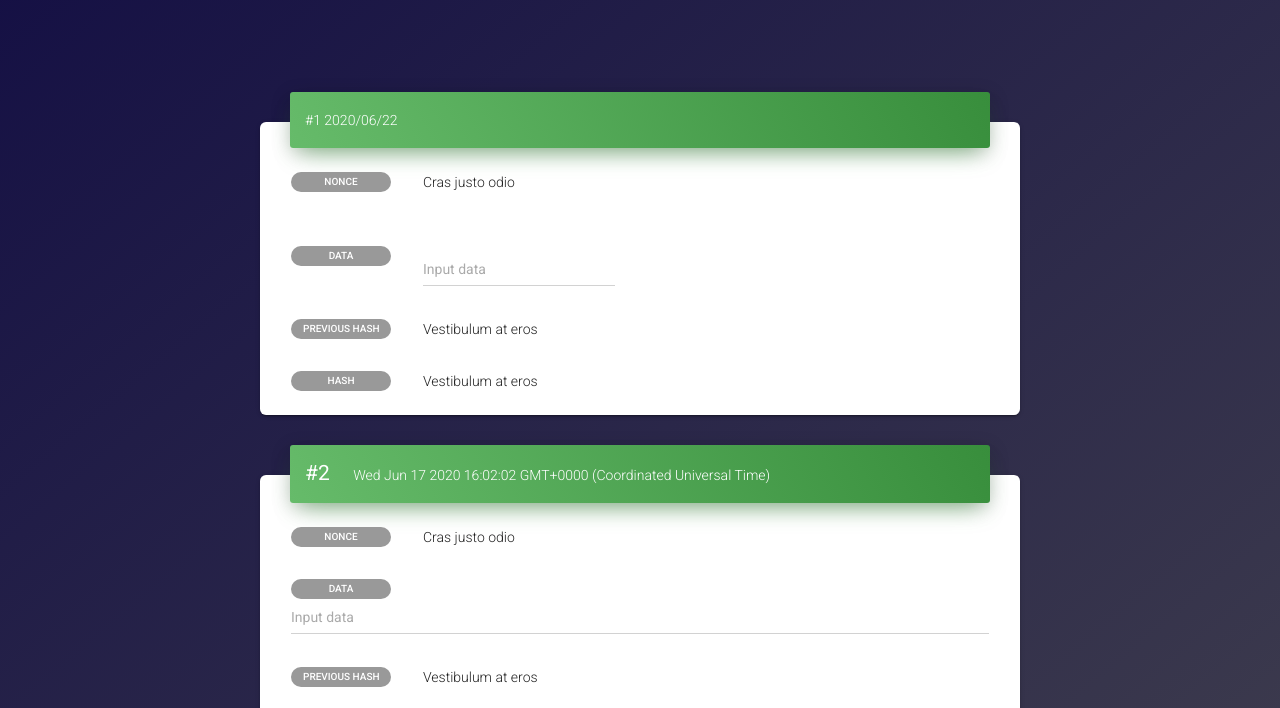
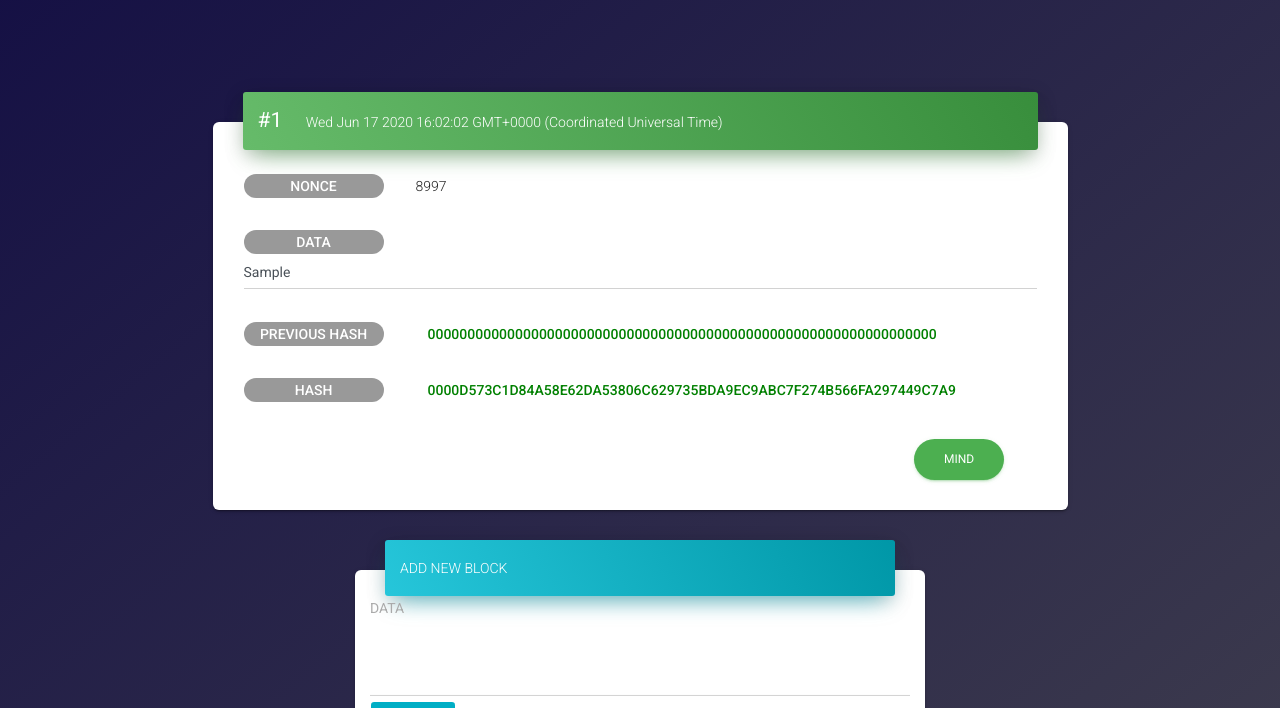
Before and after one commit to yen-cheng/blockchain, a plain HTML site: page index.html in a window 1280 px wide. Both pictures are taken after typing "Sample" into the empty fields and a click on the button "ADD". Shown: the part 92-800 px from the top of the page. Drawn offline with Linux system fonts and the light colour scheme; some packages are replaced by stand-ins of ours.

Commit message:
complete all the feature

```diff
--- a/index.css
+++ b/index.css
@@ -63,10 +63,22 @@ h1 {
 }
 
 .card {
-  width: 30%;
+  width: 50%;
 }
 
 strong {
   font-size: 1.5em;
   margin-right: 20px;
 }
+
+.mindBtn {
+  margin-left: auto;
+}
+
+.badge {
+  font-size: 1em;
+}
+
+.mindBtn {
+  margin-left: auto;
+}
--- a/index.html
+++ b/index.html
@@ -27,37 +27,7 @@
       <h1 class="brand text-center">Blockchain</h1>
 
       <div id="chain">
-        <div class="row justify-content-center" id="1">
-          <div class="card card-nav-tabs col-8">
-            <div class="card-header card-header-success">
-              #1 <span>2020/06/22</span>
-            </div>
-            <ul class="list-group list-group-flush">
-              <li class="list-group-item">
-                <span class="badge badge-pill badge-default label">NONCE</span
-                >Cras justo odio
-              </li>
-              <li class="list-group-item">
-                <span class="badge badge-pill badge-default label">DATA</span
-                ><input
-                  type="text"
-                  class="form-control"
-                  aria-describedby="data"
-                  placeholder="Input data"
-                />
-              </li>
-              <li class="list-group-item">
-                <span class="badge badge-pill badge-default label"
-                  >Previous Hash</span
-                >Vestibulum at eros
-              </li>
-              <li class="list-group-item">
-                <span class="badge badge-pill badge-default label">Hash</span
-                >Vestibulum at eros
-              </li>
-            </ul>
-          </div>
-        </div>
+        <div id="block_0"></div>
       </div>
       <div id="addition">
         <div class="row justify-content-center">
@@ -66,12 +36,8 @@
               ADD NEW BLOCK
             </div>
             <div class="form-group">
-              <label for="exampleFormControlTextarea1">DATA</label>
-              <textarea
-                class="form-control"
-                id="exampleFormControlTextarea1"
-                rows="3"
-              ></textarea>
+              <label for="newBlock">DATA</label>
+              <textarea class="form-control" id="newBlock" rows="3"></textarea>
               <button type="button" class="btn btn-info" id="addBlock">
                 ADD
               </button>
--- a/main.js
+++ b/main.js
@@ -1,46 +1,72 @@
 $(function () {
-  var lastBlock = 1;
-  var blockNum = 1;
+  const INITIAL_HASH =
+    "0000000000000000000000000000000000000000000000000000000000000000";
+  const VALIDATION = "000";
 
-  class block {
-    constructor(data, nonce, previousHash, hash) {
-      this.id = blockNum++;
+  var blockNum = 0;
+  const blockChain = [];
+
+  class Block {
+    constructor(id, data, nonce, hash) {
+      this.id = id;
       this.data = data;
       this.nonce = nonce;
-      this.previousHash = previousHash;
       this.hash = hash;
-      this.hashLegal = true;
-      this.preHashLegal = true;
-    }
-
-    checkLegal() {
-      if (!hash.startsWith("000")) {
-        this.hashLegal = false;
-      }
-      if (!hash.startsWith("000")) {
-        this.previousHash = false;
-      }
     }
   }
 
+  const generateValidateHash = (preHash, data) => {
+    let nonce = 0;
+    while (true) {
+      let test = data + preHash + nonce;
+      let hash = sha256(test);
+      if (hash.startsWith(VALIDATION)) {
+        return { nonce: nonce, hash: hash };
+      }
+      nonce++;
+    }
+  };
+
+  const generateHash = (preHash, data, nonce) => {
+    let test = data + preHash + nonce;
+    let hash = sha256(test);
+    return hash;
+  };
+
   $("#addBlock").click(function () {
-    lastBlock++;
-    $("#1").after(`
-        <div class="row justify-content-center" id="${lastBlock}">
-        <div class="card card-nav-tabs col-8">
-        <div class="card-header card-header-success">
-            <strong>#${lastBlock}</strong> <span>${new Date()}</span>
+    blockNum++;
+    let preHash;
+    let previousId = "#block_" + (blockNum - 1);
+    let data = $("#newBlock").val();
+
+    if (blockNum === 1) {
+      preHash = INITIAL_HASH;
+    } else {
+      preHash = blockChain[blockNum - 2].hash;
+    }
+    let { nonce, hash } = generateValidateHash(preHash, data);
+
+    const block = new Block(blockNum, data, nonce, hash);
+    blockChain.push(block);
+    $(previousId).after(`
+        <div class="row justify-content-center" id="block_${block.id}">
+        <div class="card card-nav-tabs col-9">
+        <div class="card-header card-header-success" id="block-header_${
+          block.id
+        }">
+            <strong>#${block.id}</strong> <span>${new Date()}</span>
         </div>
         <ul class="list-group list-group-flush">
             <li class="list-group-item">
             <span class="badge badge-pill badge-default label">NONCE</span
-            >Cras justo odio
+            ><span id="nonce_${block.id}">${block.nonce}</span>
             </li>
             <li class="list-group-item">
             <span class="badge badge-pill badge-default label">DATA</span
             ><input
                 type="text"
-                class="form-control"
+                id="data_${block.id}"
+                class="form-control block-data"
                 aria-describedby="data"
                 placeholder="Input data"
             />
@@ -48,15 +74,89 @@ $(function () {
             <li class="list-group-item">
             <span class="badge badge-pill badge-default label"
                 >Previous Hash</span
-            >Vestibulum at eros
+            ><span class="badge badge-pill hash_${
+              block.id - 1
+            }">${preHash}</span>
             </li>
             <li class="list-group-item">
             <span class="badge badge-pill badge-default label">Hash</span
-            >Vestibulum at eros
+            ><span class="badge badge-pill hash_${
+              block.id
+            }">${block.hash}</span>
             </li>
+            <li class="list-group-item"><button class="btn btn-success btn-round mindBtn" id="mindBtn_${
+              block.id
+            }">MIND</button></li>
         </ul>
         </div>
     </div>
     `);
+    let dataId = "#data_" + block.id;
+    let hashId = ".hash_" + block.id;
+    let preHashId = ".hash_" + (block.id - 1);
+    $(dataId).val(block.data);
+    $(hashId).css("color", "green");
+    if (preHash.startsWith(VALIDATION)) {
+      $(preHashId).css("color", "green");
+    } else {
+      $(preHashId).css("color", "red");
+    }
+    $("#newBlock").val("");
+
+    $("input").on("input", function (event) {
+      let id = event.target.id;
+      let block_id = parseInt(id.split("_")[1]);
+      blockChain[block_id - 1].data = $(this).val();
+      for (let i = block_id - 1; i < blockChain.length; i++) {
+        let preHash;
+        if (i == 0) {
+          preHash = INITIAL_HASH;
+        } else {
+          preHash = blockChain[i - 1].hash;
+        }
+        let newHash = generateHash(
+          preHash,
+          blockChain[i].data,
+          blockChain[i].nonce
+        );
+        blockChain[i].hash = newHash;
+        $(".hash_" + (i + 1)).text(newHash);
+        if (!newHash.startsWith(VALIDATION)) {
+          $(".hash_" + (i + 1)).css("color", "red");
+          $(".hash_" + (i + 1)).css("border-style", "groove");
+          $(".hash_" + (i + 1)).css("border-color", "red");
+          $(".hash_" + (i + 1)).css("border-radius", "5px");
+          $(".hash_" + (i + 1)).css("border-width", "1px");
+        }
+      }
+    });
+
+    $("#mindBtn_" + block.id).on("click", function (event) {
+      let id = event.target.id;
+      let block_id = parseInt(id.split("_")[1]);
+      for (let i = block_id - 1; i < blockChain.length; i++) {
+        let preHash;
+        if (block_id - 1 == 0) {
+          preHash = INITIAL_HASH;
+        } else {
+          preHash = blockChain[block_id - 1 - 1].hash;
+        }
+        let { nonce, hash } = generateValidateHash(
+          preHash,
+          blockChain[block_id - 1].data
+        );
+        blockChain[block_id - 1].hash = hash;
+        blockChain[block_id - 1].nonce = nonce;
+        $(".hash_" + block_id).text(hash);
+        $("#nonce_" + block_id).text(nonce);
+        if (hash.startsWith(VALIDATION)) {
+          $(".hash_" + block_id).css("color", "green");
+          $(".hash_" + block_id).css("border-style", "");
+          $(".hash_" + block_id).css("border-color", "");
+          $(".hash_" + block_id).css("border-radius", "");
+          $(".hash_" + block_id).css("border-width", "");
+        }
+      }
+    });
   });
 });
```
